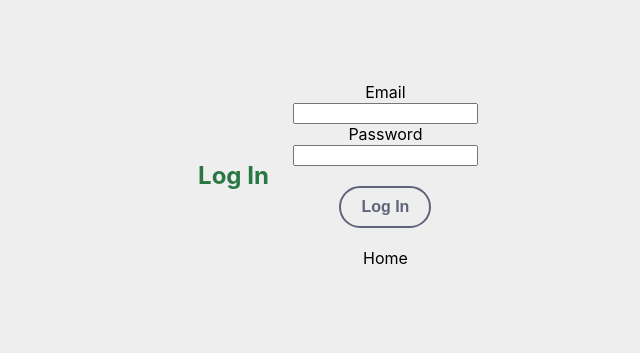
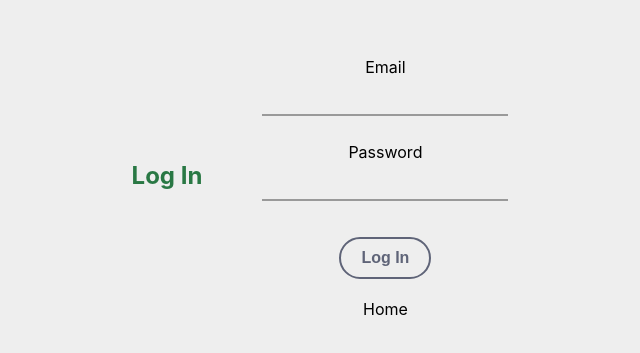
Before and after one commit to chingu-voyages/v8-geckos-team-06, a React (Create React App) app: page /login in a window 1280 px wide. Shown: the part 225-578 px from the top of the page, without its empty margins (314-954 px from the left). Built offline with nearby package versions, Linux system fonts and the light colour scheme.

Commit message:
login form layout done

```diff
--- a/src/components/Login/Login.css
+++ b/src/components/Login/Login.css
@@ -2,6 +2,7 @@
   min-height: 100vh;
   display: flex;
   justify-content: center;
+  flex-direction: column;
   align-items: center;
   background: var(--bgcolor);
 }
@@ -35,7 +36,6 @@
   display: flex;
   padding: 3px 10px;
   font-size: 1.1em;
-  margin: 5px 0;
   border: none;
   background-color: var(--bgcolor);
   border-bottom: 2px solid #999;
@@ -53,23 +53,23 @@
   color: var(--green);
 }
 
-input::placeholder {
+.login-form-input::placeholder {
   font-weight: 100;
   opacity: .5;
 }
 
-input::-webkit-input-placeholder {
+.login-form-input::-webkit-input-placeholder {
   font-weight: 100;
   opacity: .5;
 }
 
-input:-ms-input-placeholder {
+.login-form-input:-ms-input-placeholder {
   font-weight: 100;
   opacity: .5;
 }
 
-label {
-  margin: 10px;
+.login-form-input label {
+  margin: 5px;
 }
 
 .name, .email, .password, .confirm-password {
@@ -123,14 +123,31 @@ label {
   color: var(--blue);
 }
 
+
+/* Invalid Input messages */
+.invalid span {
+  margin: 5px;
+  display: flex;
+  justify-content: center;
+}
+
 /* Media Queries */
 
 @media (min-width: 500px) {
+  .Signin {
+    flex-direction: row;
+  }
+
+  .sign_in {
+    margin-bottom: 0;
+  }
+
   .login-input-container {
-    flex-direction: row;
+    /* flex-direction: row;
     justify-content: space-between;
-    width: 100%;
+    width: 100%; */
   }
+
   .login-form-input {
     display: block;
   }
--- a/src/components/Login/LoginForm.js
+++ b/src/components/Login/LoginForm.js
@@ -9,10 +9,11 @@ import { Link } from 'react-router-dom'
 const renderField = ({ input, label, type, meta: { touched, error}}) => (
 		<div>
 			<div>
-				<input  {...input} placeholder={label}type={type}/>
-				<div style={{color: 'red'}}>
+				<input className="login-form-input"
+					{...input} placeholder={label} type={type}/>
+				<div className="invalid" style={{color: 'red'}}>
 				 	{touched && error && <span>{error}</span>}
-				 </div>
+				</div>
 			</div>
 		</div>
 	)
@@ -21,13 +22,13 @@ let LoginForm = ({ handleSubmit, submitSucceeded, pristine, reset, submitting, e
 submitSucceeded ? (
 	<Redirect to="/dashboard" />
 	) : (
-			<div>
+			<div className="sign_in">
 				<form onSubmit={handleSubmit} autoComplete="off">
-					<div>
+					<div className="login-input-container">
 						<label htmlFor="email">Email</label>
 						<Field name="email" component={renderField} type="email" placeholder="email" />
 					</div>
-					<div>
+					<div className="login-input-container">
 						<label htmlFor="password">Password</label>
 						<Field name="password" component={renderField} type="password" placeholder="password"/>
 					</div>
--- a/src/components/nav/NavBar.css
+++ b/src/components/nav/NavBar.css
@@ -12,7 +12,7 @@
   display: inline-block;
   margin: 0 10px;
   padding: 0 10px 5px;
-  font-size: 1.1em;
+  font-size: 1.2em;
   transition: all 200ms ease;
 }
 
```
